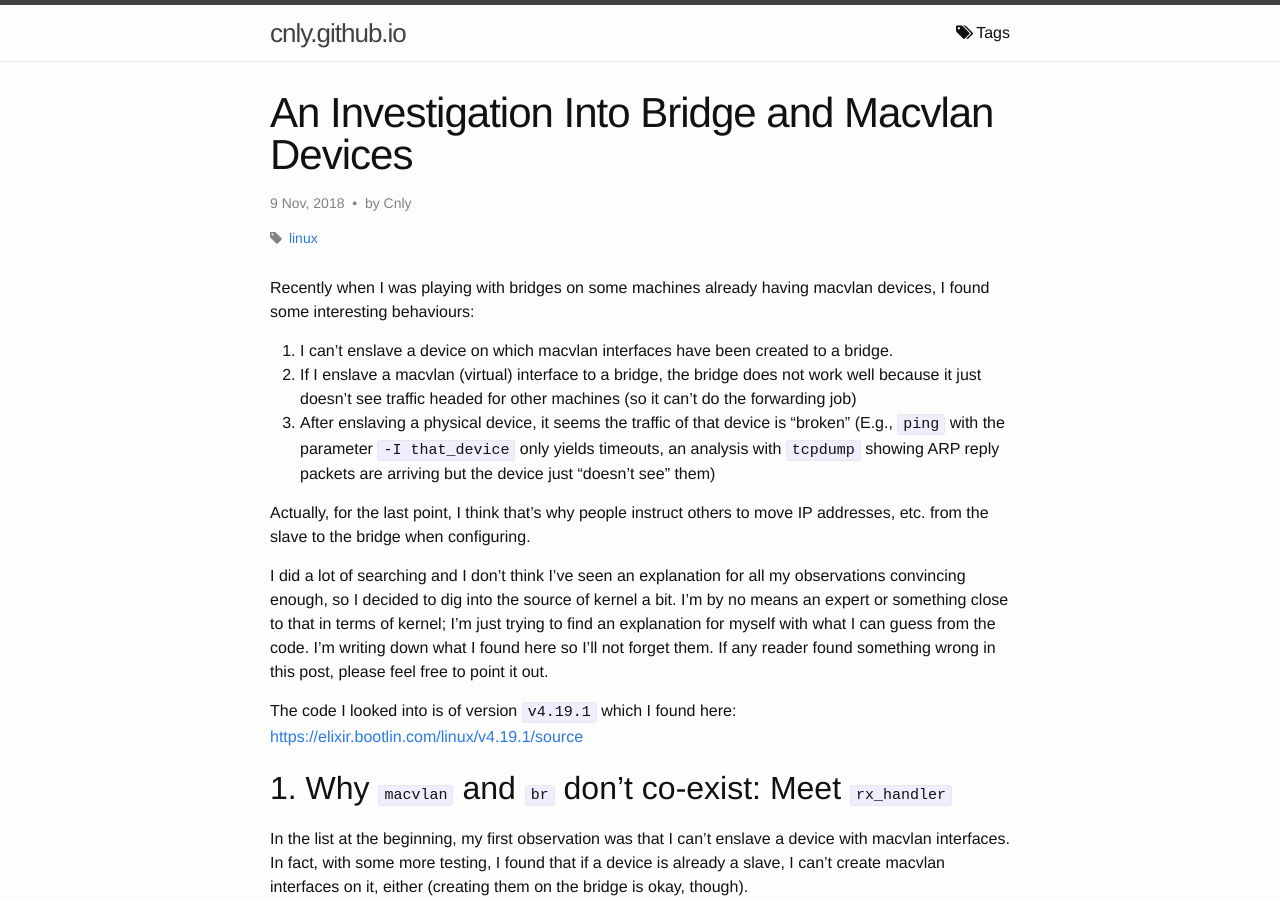
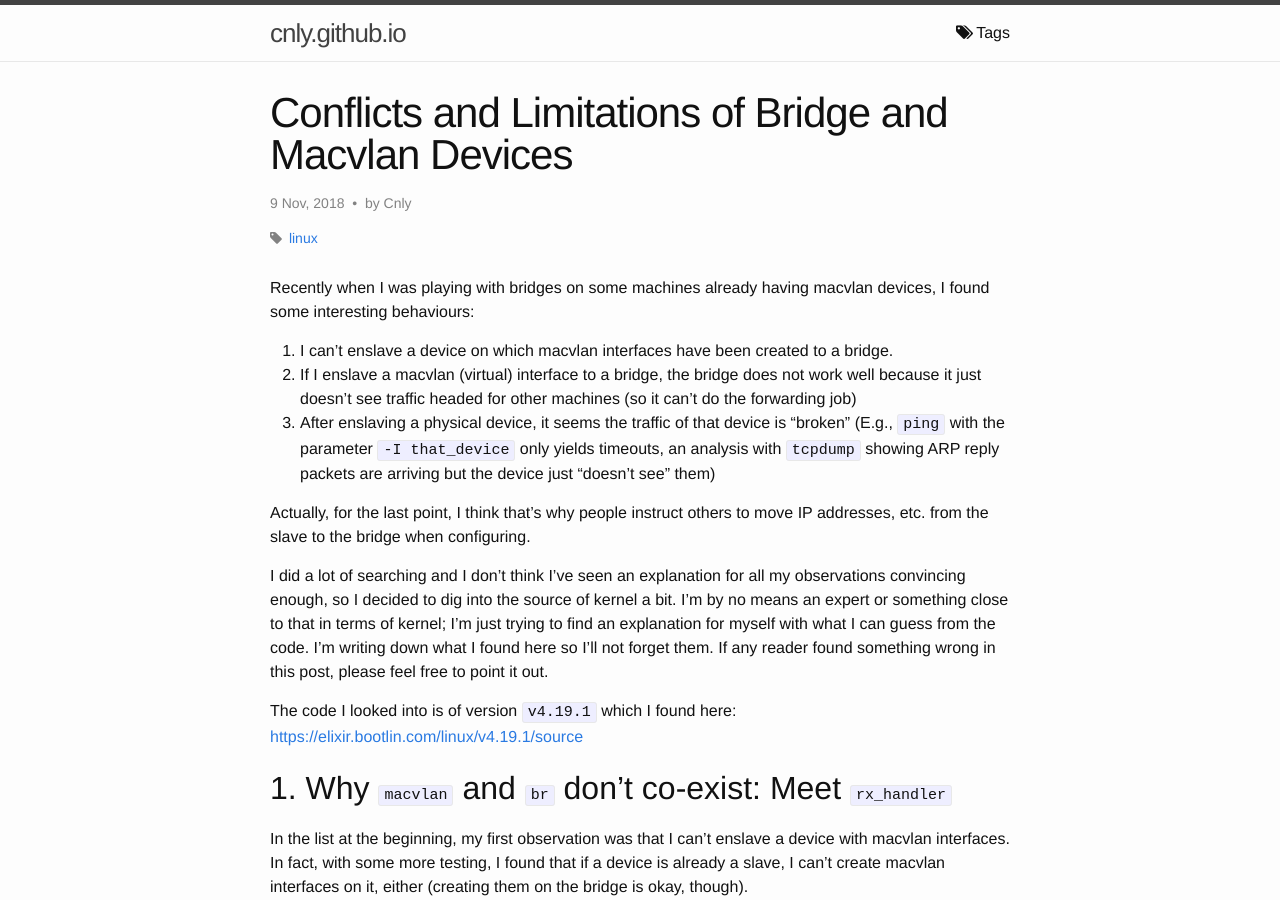
Before and after one commit to Cnly/cnly.github.io, a Jekyll site: the page built from _posts/2018-11-09-an-investigation-into-bridge-and-macvlan-devices.md, in a window 1280 px wide and 900 px high. Built offline with Jekyll 4.4.1, drawn with Linux system fonts in a browser that asks for light colours.

Commit message:
Update Blog “2018-11-09-an-investigation-into-bridge-and-macvlan-devices”

```diff
--- a/_posts/2018-11-09-an-investigation-into-bridge-and-macvlan-devices.md
+++ b/_posts/2018-11-09-an-investigation-into-bridge-and-macvlan-devices.md
@@ -1,5 +1,5 @@
 ---
-title: An Investigation Into Bridge and Macvlan Devices
+title: Conflicts and Limitations of Bridge and Macvlan Devices
 date: '2018-11-09T23:44:21+08:00'
 tags:
   - linux
```
